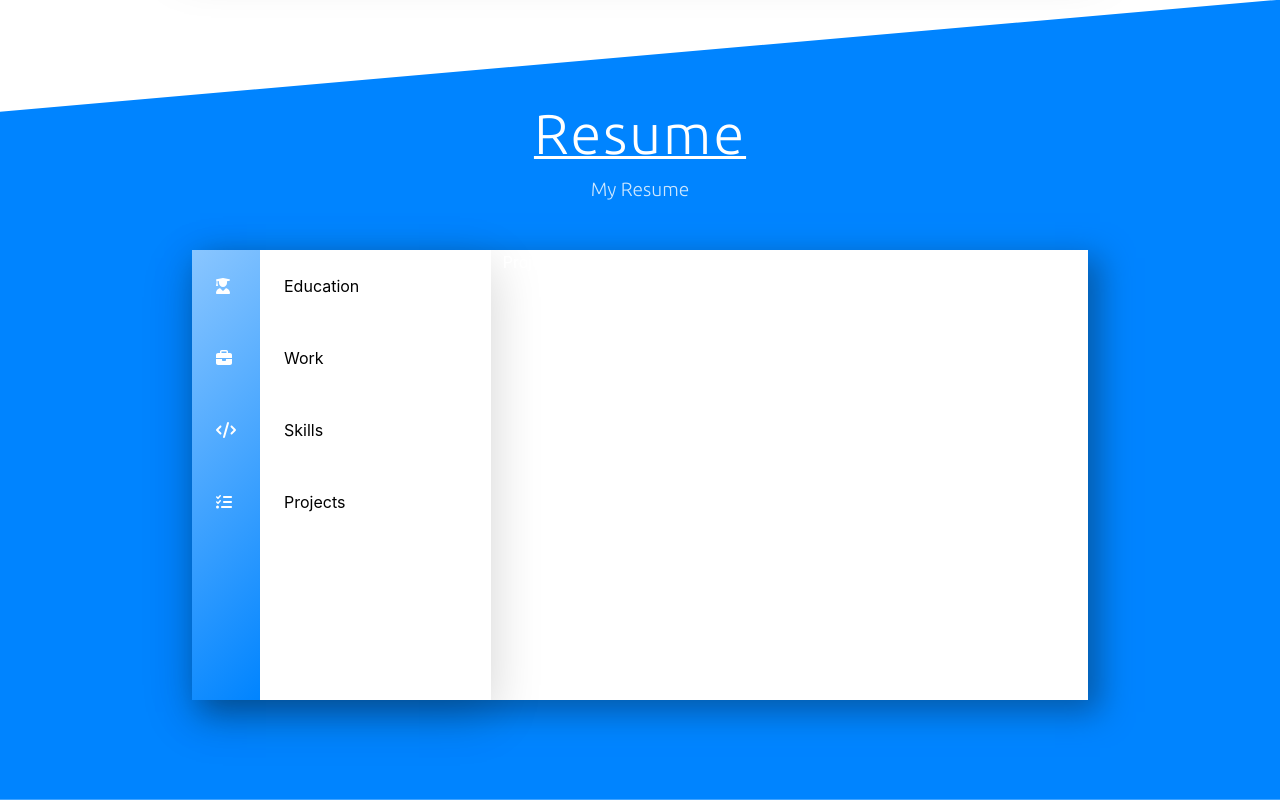
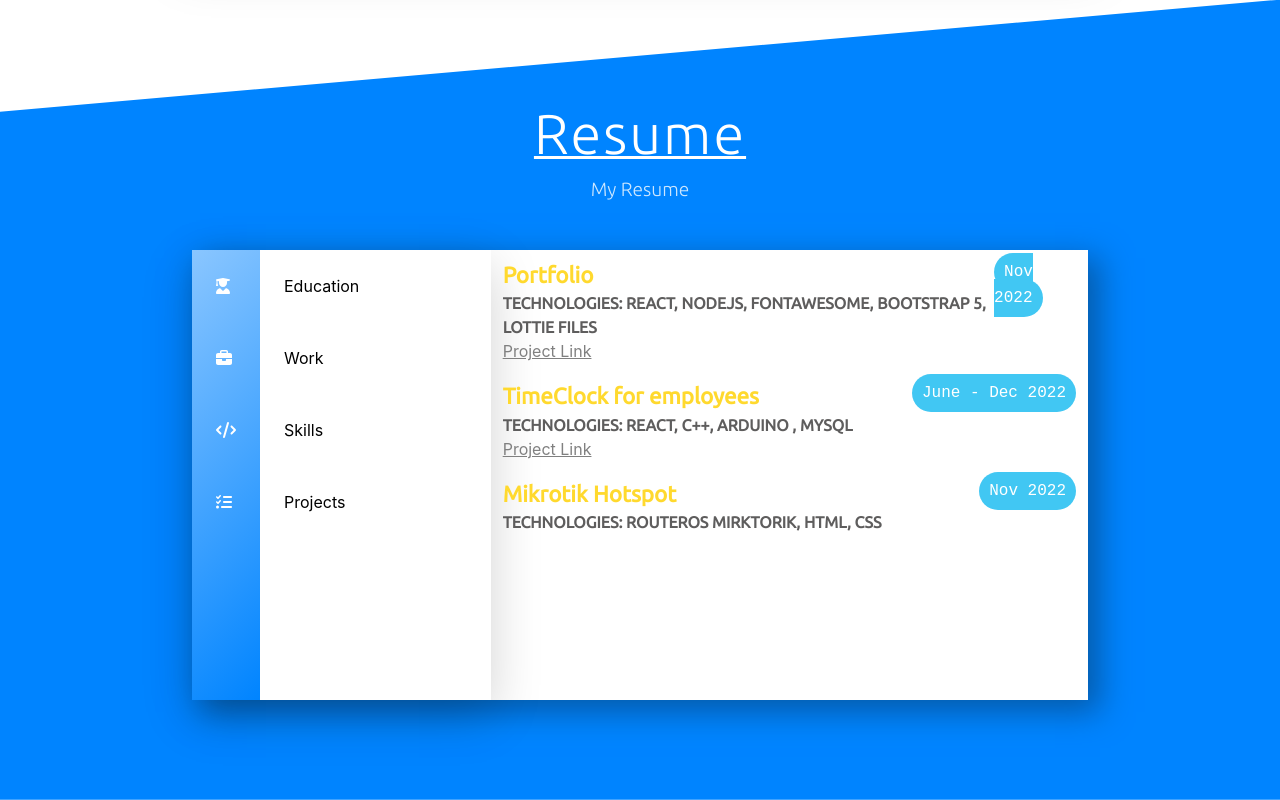
Before and after one commit to marinasy-marti/reactportfolio, a React (Create React App) app: page / in a window 1280 px wide. Both pictures are taken after a click on the element "Projects". Shown: the part 1880-2680 px from the top of the page. Built offline with nearby package versions, Linux system fonts and the light colour scheme.

Commit message:
done with project component

```diff
--- a/src/personalisation/components/Projects.jsx
+++ b/src/personalisation/components/Projects.jsx
@@ -2,7 +2,46 @@ import '../styles/Projects.css'
 
 const Projects = () => {
 
-    return <>Projects</>
+    return <>
+
+        <div className='d-flex  flex-column'>
+            <div className='education-one my-2  justify-content-between d-flex flex-row'>
+                <div className='d-flex flex-column new-one'>
+                    <span className='university-name'>Portfolio</span>
+                    <span className='university-degree'>Technologies: React, NodeJS, FontAwesome, Bootstrap 5, Lottie Files</span>
+                    <span > <a className='poc' href={"http://github.com/marinasy-marti/reactportfolio"}>Project Link</a></span>
+                </div>
+                <div>
+                    <span className='year'>Nov 2022</span>
+                </div>
+            </div>
+        </div>
+        <div className='d-flex  flex-column'>
+            <div className='education-one my-2  justify-content-between d-flex flex-row'>
+                <div className='d-flex flex-column new-one'>
+                    <span className='university-name'>TimeClock for employees</span>
+                    <span className='university-degree'>Technologies: React, C++, Arduino , MySQL</span>
+                    <span><a className='poc' href="http://github.com/marinasy-marti/systemeDePointageParEmpreinteDigital">Project Link</a></span>
+                </div>
+                <div>
+                    <span className='year'>June - Dec 2022</span>
+                </div>
+            </div>
+        </div>
+
+        <div className='d-flex  flex-column'>
+            <div className='education-one my-2  justify-content-between d-flex flex-row'>
+                <div className='d-flex flex-column new-one'>
+                    <span className='university-name'>Mikrotik Hotspot</span>
+                    <span className='university-degree'>Technologies: RouterOS Mirktorik, HTML, CSS</span>
+                </div>
+                <div>
+                    <span className='year'>Nov 2022</span>
+                </div>
+            </div>
+        </div>
+
+    </>
 }
 
 
--- a/src/personalisation/styles/Projects.css
+++ b/src/personalisation/styles/Projects.css
@@ -0,0 +1,10 @@
+@import url(./Education.css);
+
+
+.poc{
+    color: grey;
+}
+
+.poc:hover{
+    color: rgb(65, 199, 243);
+}
```
